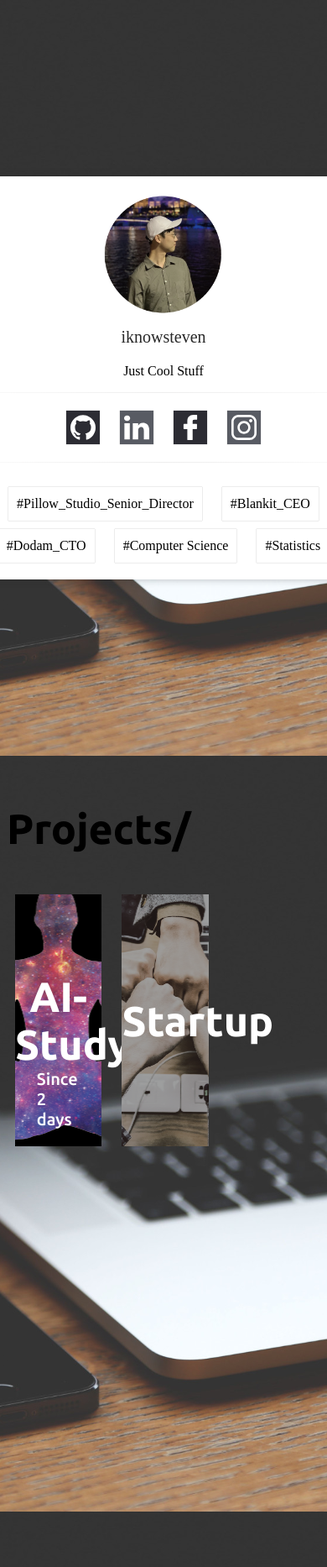
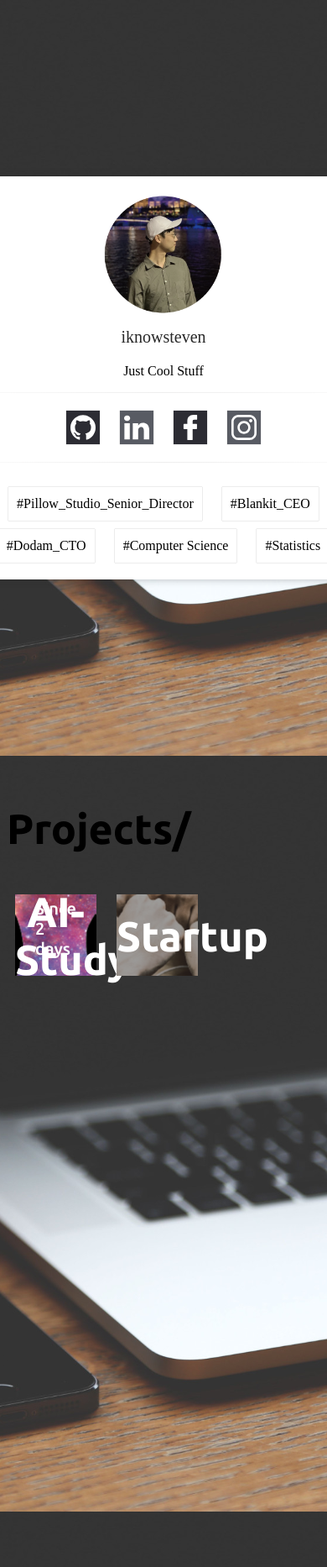
Before and after one commit to iknowSteven/iknowSteven.github.io, a Jekyll site: the page built from index.md, in a window 390 px wide. Shown: the whole page at 84% size. Built offline with Jekyll 4.4.1, drawn with Linux system fonts in a browser that asks for light colours; our own code applies the rules of GitHub Pages for plain Markdown files.

Commit message:
no message

```diff
--- a/assets/css/countdown.css
+++ b/assets/css/countdown.css
@@ -38,9 +38,10 @@
     font-weight: 500;
 }
 
-@media ( max-width: 1099px ) {
+@media ( max-width: 1000px ) {
     .countdown_container_white {
-        width: calc(33% - 20px);
+        width: calc(30vw - 20px);
+        height: calc(30vw - 20px);
         margin: 0 10px 0 10px;
     }
 }
```
